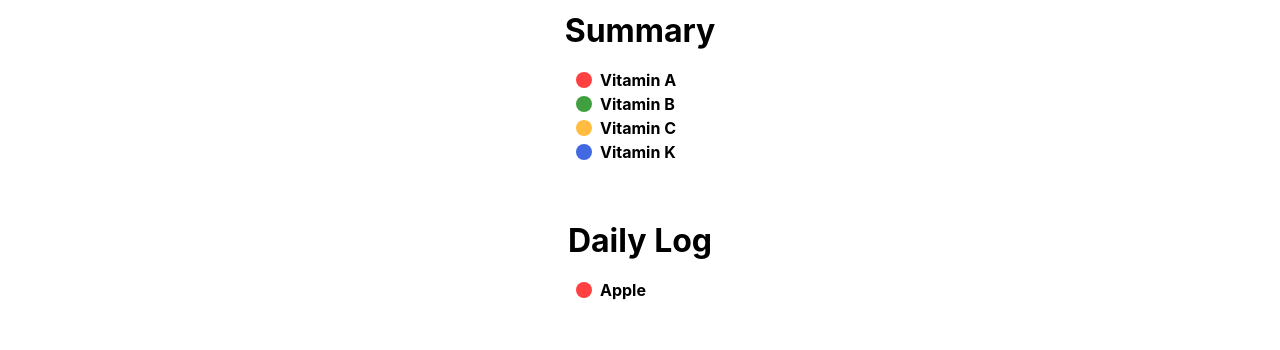
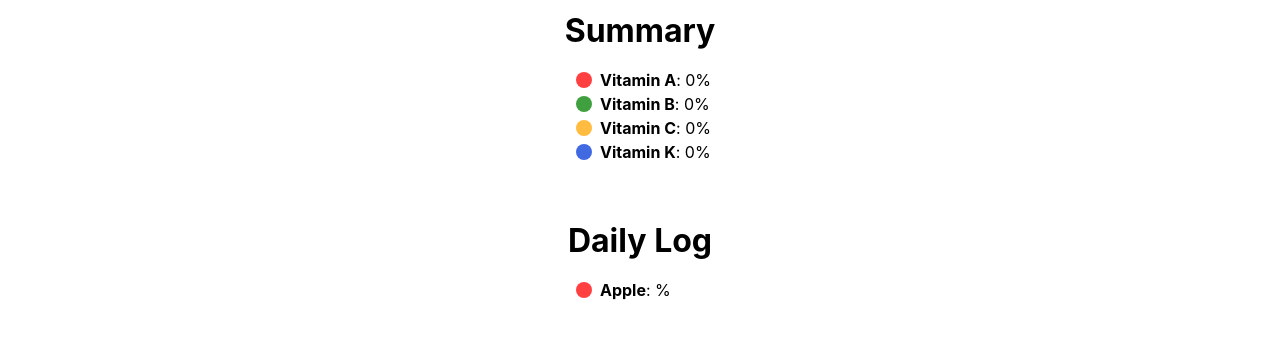
Before and after one commit to yehgen/nutrio, a React (Create React App) app: page / in a window 1280 px wide. Shown: the part 301-651 px from the top of the page. Built offline with nearby package versions, Linux system fonts and the light colour scheme.

Commit message:
better visually portray data

```diff
--- a/src/NutritionLabel.js
+++ b/src/NutritionLabel.js
@@ -7,7 +7,7 @@ function NutritionLabel(props) {
   return (
     <div className="wrapper">
       <div className={props.legend}></div>
-      <p className="nutrient"><strong>{props.nutrient}</strong></p>
+      <p className="nutrient"><strong>{props.nutrient}</strong>: {props.value}%</p>
     </div>
   );
 }
--- a/src/pages/Home.js
+++ b/src/pages/Home.js
@@ -45,36 +45,35 @@ const Home = () => {
   if (state.state.b !== undefined) {
     if (state.state.b.includes("%")) {
       const vitB = state.state.b.replace("%", "");
-      b = Number(vitB)
+      b = Number(vitB);
     }
   }
   if (state.state.c !== undefined) {
     if (state.state.c.includes("%")) {
-      const vitK = state.state.c.replace("%", "");
-      k = Number(vitK)
+      const vitC = state.state.c.replace("%", "");
+      c = Number(vitC);
     }
   }
   if (state.state.k !== undefined) {
     if (state.state.k.includes("%")) {
       const vitK = state.state.k.replace("%", "");
-      k = Number(vitK)
+      k = Number(vitK);
     }
   }
   }
 
-
-
   // data values where letters = vitamins corresponding to the letter
   // zeros are placeholders for potential nutrients in the future
-  // digit 1 is unfilled space showing how much is left to hit   the recommended daily intake
+  // digit 1 is unfilled space showing how much is left to hit the recommended daily intake
+  // values are /50 to better reflect data visually, TBD: figure out how numbers determine visuals
   const series = [{
-    data: [k, 0, 0, 0, 0, 0, 0, 1]
+    data: [k/50, 0, 0, 0, 0, 0, 0, 1]
   }, {
-    data: [0, c, 0, 0, 0, 0, 0, 1]
+    data: [0, c/50, 0, 0, 0, 0, 0, 1]
   }, {
-    data: [0, 0, b, 0, 0, 0, 0, 1]
+    data: [0, 0, b/50, 0, 0, 0, 0, 1]
   },{
-    data: [0, 0, 0, a, 0, 0, 0, 1]
+    data: [0, 0, 0, a/50, 0, 0, 0, 1]
   }];
 
   return (
@@ -114,10 +113,10 @@ const Home = () => {
 
       <div className = "health-index">
         <h1>Summary</h1>
-        <NutritionLabel legend="legend1" nutrient="Vitamin A"></NutritionLabel>
-        <NutritionLabel legend="legend2" nutrient="Vitamin B"></NutritionLabel>
-        <NutritionLabel legend="legend3" nutrient="Vitamin C"></NutritionLabel>
-        <NutritionLabel legend="legend4" nutrient="Vitamin K"></NutritionLabel>
+        <NutritionLabel legend="legend1" nutrient="Vitamin A" value={a}></NutritionLabel>
+        <NutritionLabel legend="legend2" nutrient="Vitamin B" value={b}></NutritionLabel>
+        <NutritionLabel legend="legend3" nutrient="Vitamin C" value={c}></NutritionLabel>
+        <NutritionLabel legend="legend4" nutrient="Vitamin K" value={k}></NutritionLabel>
       </div>
 
       <div className="spacer"></div>
```
